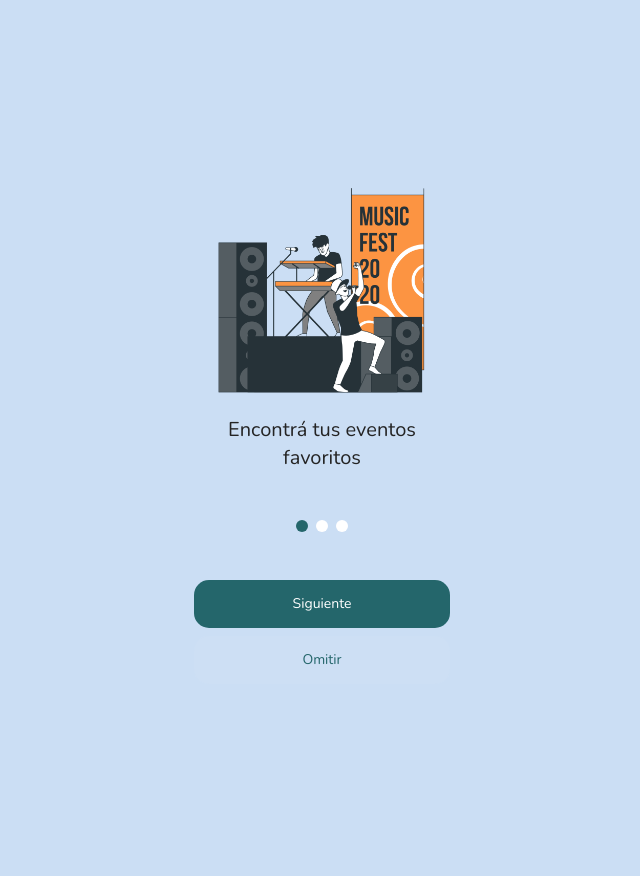
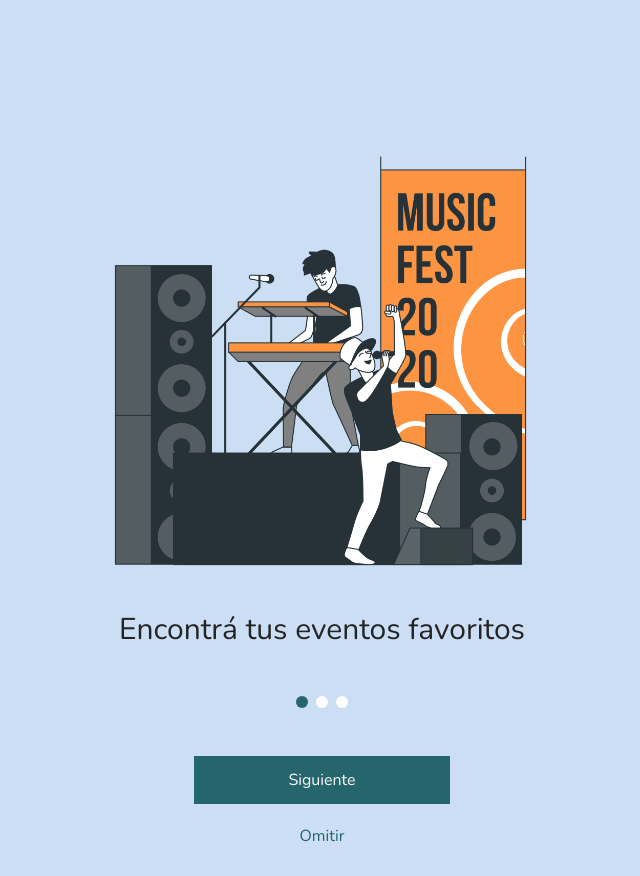
Before and after one commit to No-Country/c14-05-m-node-react, a React (Vite) app in the folder client/: page /onboarding in a window 1280 px wide. Shown: the whole page, without its empty margins (318-958 px from the left). Before the commit the page ends 800 px from the top, so only its background shows below. Built offline with nearby package versions, Linux system fonts and the light colour scheme; no server answers; what @maskito/kit would draw is missing.

Commit message:
login,signUp,onboarding son responsive

```diff
--- a/client/src/pages/Login.jsx
+++ b/client/src/pages/Login.jsx
@@ -65,13 +65,13 @@ function Login() {
 
   return (
     <>
-      <div className="xl:flex xl:items-center xl:justify-center">
-        <div className="container mt-52 flex flex-col items-center font-nunito 2xl:max-w-4xl">
+      <div className="sm:flex sm:items-center sm:justify-center">
+        <div className="container mt-52 flex flex-col items-center font-nunito sm:max-w-lg 2xl:max-w-4xl">
           <form
             onSubmit={formik.handleSubmit}
             className="relative flex  w-full flex-col"
           >
-            <h1 className="mb-4 text-left text-xl font-semibold not-italic leading-8 tracking-[0.15px] 2xl:mb-20 2xl:text-center 2xl:text-4xl 2xl:leading-10 2xl:tracking-[0.25px] ">
+            <h1 className="mb-4 text-left text-xl font-semibold not-italic leading-8 tracking-[0.15px] sm:text-center sm:text-2xl 2xl:mb-20 2xl:text-4xl 2xl:leading-10 2xl:tracking-[0.25px] ">
               Iniciar sesión
             </h1>
             <InputAuth
--- a/client/src/pages/Onboarding/Onboarding.jsx
+++ b/client/src/pages/Onboarding/Onboarding.jsx
@@ -30,12 +30,12 @@ function Onboarding() {
   console.log(currentSlide);
 
   return (
-    <div className=" bg-secondary ">
-      <div className="flex flex-col items-center justify-center gap-10 pt-40 font-nunito  text-dark ">
-        <div className="carousel w-64  ">
+    <div className=" flex  justify-center bg-secondary ">
+      <div className="container flex flex-col items-center justify-center gap-10 font-nunito  text-dark sm:max-w-xs xl:mt-[40px] xl:max-w-lg ">
+        <div className="carousel  ">
           <div id="item1" className="carousel-item flex w-full flex-col">
             <img src="/onboarding/onboarding1.png" className="w-full" />
-            <h1 className="text-center text-xl ">
+            <h1 className="text-center text-xl xl:text-3xl 2xl:text-4xl">
               Encontrá tus eventos favoritos
             </h1>
           </div>
@@ -74,20 +74,24 @@ function Onboarding() {
           ></a>
         </div>
 
-        <div className="flex flex-col gap-2">
+        <div className="flex flex-col gap-2 xl:pb-4">
           <a
             href={`#item${currentSlide}`}
             onClick={changeSlide}
-            className="btn-primary btn-wide flex h-12 items-center justify-center rounded-[15px]"
+            className="btn-primary btn-wide flex h-12 items-center justify-center rounded-[15px] xl:rounded-none 2xl:h-16 2xl:w-72 "
           >
-            <h1 className="text-center text-sm text-white">Siguiente</h1>
+            <h1 className="text-center text-sm text-white xl:text-base">
+              Siguiente
+            </h1>
           </a>
 
           <button
-            className="btn-secondary btn-wide flex h-12  items-center justify-center rounded-[15px]"
+            className="btn-secondary btn-wide flex h-12  items-center justify-center rounded-[15px] xl:rounded-none 2xl:h-16 2xl:w-72  "
             onClick={navigateToPreferencias}
           >
-            <h1 className="text-center text-sm text-primary">Omitir</h1>
+            <h1 className="text-center text-sm text-primary xl:text-base">
+              Omitir
+            </h1>
           </button>
         </div>
       </div>
--- a/client/src/pages/Onboarding/Preferencias.jsx
+++ b/client/src/pages/Onboarding/Preferencias.jsx
@@ -34,11 +34,12 @@ function Preferencias({}) {
   }
 
   return (
-    <div className=" bg-secondary pt-14 font-nunito text-gray-900">
-      <h1 className="text-left text-xl font-semibold not-italic leading-8 tracking-[0.15px] text-black">
+    <div className="flex items-center justify-center">
+      <div className=" container bg-secondary pt-14 font-nunito text-gray-900 md:max-w-md lg:max-w-lg xl:max-w-2xl 2xl:max-w-4xl">
+        <h1 className="text-left text-xl font-semibold not-italic leading-8 tracking-[0.15px] text-black 2xl:text-4xl 2xl:leading-10 2xl:tracking-[0.25px]">
           Seleccioná tus preferencias
         </h1>
-      <h2 className="mb-6 mt-2 text-sm font-normal not-italic leading-4 tracking-[0.25px] text-black">
+        <h2 className="mb-6 mt-2 text-sm font-normal not-italic leading-4 tracking-[0.25px] text-black 2xl:text-base 2xl:leading-6 2xl:tracking-[0.5px]">
           Elegí tres o más preferencias para que mostremos los mejores eventos
           para vos.
         </h2>
@@ -48,7 +49,7 @@ function Preferencias({}) {
               <div
                 key={icon.name}
                 onClick={() => handleCategoryClick(icon.name)}
-              className={` flex max-w-fit cursor-pointer items-center justify-center gap-2 rounded-2xl border border-primary bg-center px-3 py-1 ${
+                className={` flex max-w-fit cursor-pointer items-center justify-center gap-2 rounded-2xl border border-primary bg-center px-3 py-1 2xl:px-4  ${
                   selectedCategories.has(icon.name)
                     ? "bg-primary  text-secondary"
                     : " bg-secondary text-primary"
@@ -67,14 +68,15 @@ function Preferencias({}) {
           <div className="mt-40 flex w-full items-center justify-center">
             <button
               onClick={handleClickBtnCategories}
-            className={` btn-wide  h-12  rounded-[15px] ${
+              className={` btn-wide  h-12  rounded-[15px]  xl:rounded-none 2xl:h-16 2xl:w-72  ${
                 selectedCategories.size >= 3
                   ? "btn-primary text-white"
                   : "btn-disabled bg-grayC text-grayB"
               } `}
             >
-            <h1 className="text-center text-sm ">Aceptar</h1>
+              <h1 className="text-center text-sm xl:text-base">Aceptar</h1>
             </button>
+          </div>
         </div>
       </div>
     </div>
--- a/client/src/pages/SignUpPage.jsx
+++ b/client/src/pages/SignUpPage.jsx
@@ -162,10 +162,10 @@ function RegisterPage() {
   }
 
   return (
-    <div className="xl:flex xl:items-center xl:justify-center">
-      <div className="container 2xl:max-w-4xl ">
+    <div className="sm:flex sm:items-center sm:justify-center">
+      <div className="container sm:max-w-lg 2xl:max-w-4xl ">
         <form onSubmit={formik.handleSubmit} className=" flex w-full flex-col ">
-          <h1 className="mb-4 text-left text-xl font-semibold not-italic leading-8 tracking-[0.15px] 2xl:mb-8 2xl:text-center 2xl:text-4xl 2xl:leading-10 2xl:tracking-[0.25px]">
+          <h1 className="mb-4 text-left  text-xl font-semibold not-italic leading-8 tracking-[0.15px] sm:text-center sm:text-2xl 2xl:mb-8 2xl:text-center 2xl:text-4xl 2xl:leading-10 2xl:tracking-[0.25px]">
             Registrate
           </h1>
           {inputFields.map((field) => (
@@ -177,7 +177,10 @@ function RegisterPage() {
                 placeholder={field.placeholder}
                 onChange={formik.handleChange}
                 value={formik.values[field.name]}
-                onBlur={handleBlur}
+                onBlur={(e) => {
+                  formik.handleBlur(e);
+                  setError(false);
+                }}
                 required
               />
               <LabelAuth
@@ -196,7 +199,10 @@ function RegisterPage() {
               placeholder="Contraseña"
               onChange={formik.handleChange}
               value={formik.values.password}
-              onBlur={formik.handleBlur}
+              onBlur={(e) => {
+                formik.handleBlur(e);
+                setError(false);
+              }}
               error={formik.touched.password && formik.errors.password}
               required
             />
```
Lines whose indentation alone changed are shown as unchanged.
